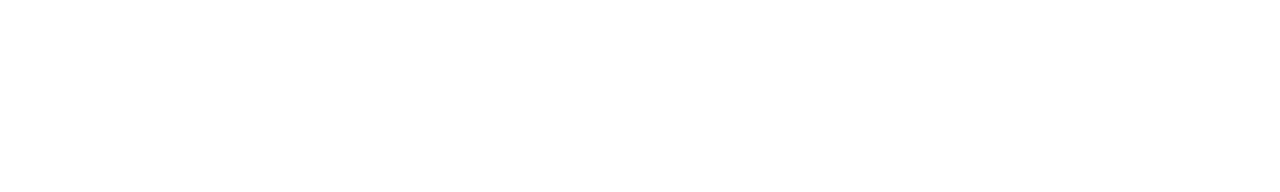
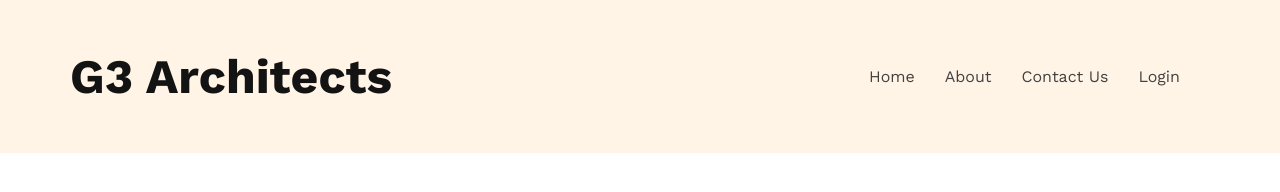
Before and after one commit to A-N-I-K-Khondokar/g3-responsive-website, a plain HTML site: page index.html in a window 1280 px wide. Drawn offline with nearby package versions, Linux system fonts and the light colour scheme.

Commit message:
added navigation section

```diff
--- a/index.html
+++ b/index.html
@@ -6,10 +6,17 @@
     <title>G3-Architect</title>
     <link rel="stylesheet" href="/styles/architect.css"">
 </head>
-<body>
-    <header>
-        <nav>
+<body class="work-sans-font">
+    <header class="bg-light">
+        <nav class="nav-bar display-flex">
+            <h3 class="brand">G3 Architects</h3>
 
+            <ul class="lsit-items display-flex">
+                <li class="item"><a href="" class="list-link dark-02">Home</a></li>
+                <li class="item"><a href="" class="list-link dark-02">About</a></li>
+                <li class="item"><a href="" class="list-link dark-02">Contact Us </a></li>
+                <li class="item"><a href="" class="list-link dark-02">Login</a></li>
+            </ul>
         </nav>
 
     </header>
--- a/styles/architect.css
+++ b/styles/architect.css
@@ -0,0 +1,56 @@
+
+@import url('https://fonts.googleapis.com/css2?family=Work+Sans:ital,wght@0,100..900;1,100..900&display=swap');
+
+.work-sans-font{
+  font-family: "Work Sans", sans-serif;
+  font-optical-sizing: auto;
+  /* font-weight: <weight>;
+  font-style: normal; */
+  margin: 0;
+}
+/* shared-style */
+.display-flex{
+    display: flex;
+}
+.dark-02{
+    color: #424242;
+}
+.dark-03{
+    color: #727272;
+}
+.bg-light{
+    background-color: rgba(255, 144, 14, 0.1);
+}
+
+/* main-style */
+main{
+    max-width: 1140px;
+    margin: 0 auto;
+}
+
+/* header-style */
+
+
+
+/* navigation-style */
+.item{
+    list-style: none;
+    margin-right: 30px;
+}
+.list-link{
+    text-decoration: none;
+}
+.nav-bar{
+    justify-content: space-between;
+    align-items: center;
+
+}
+.nav-bar,.banner{
+    max-width: 1140px;
+    margin: 0 auto;
+}
+.brand{
+    color: #131313;
+    font-weight: bold;
+    font-size: 3rem;
+}
```
